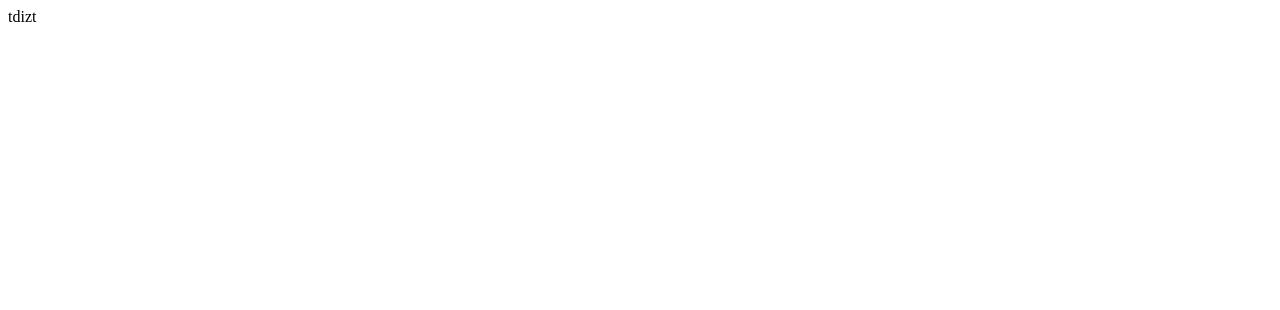
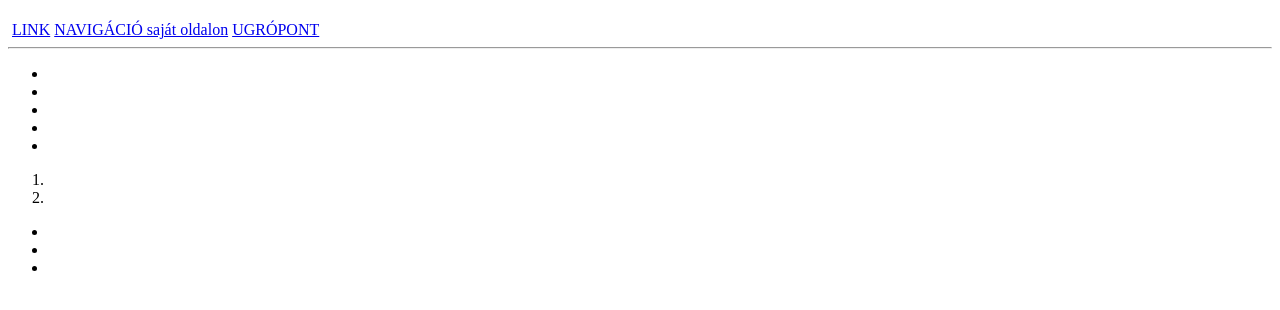
Before and after one commit to ndominik12/10_ikt_web, a plain HTML site: page index.html in a window 1280 px wide. Drawn offline with Linux system fonts and the light colour scheme.

Commit message:
alapozás

```diff
--- a/index.html
+++ b/index.html
@@ -1 +1,47 @@
-tdizt
+<!DOCTYPE html>
+<!-- html doctype meghatarozasa (HTML5) -->
+<html lang="HU-hu">
+<!-- itt allitom be a regiot es a nyelvet(nem mintha szamitana) -->
+<head>
+<!-- nem lathato behind the scenes code -->
+    <meta charset="UTF-8">
+<!-- utf-8 charset beallitasa -->
+    <meta name="viewport" content="width=, initial-scale=1.0">
+<!-- reszponzivitasert felelos sor, itt lehet beallitani a viewport meretet -->
+    <link rel="stylesheet" href="css/style.css">
+    <style>
+        h1 {
+            color: blue;
+        }
+    </style>
+    <title>IKT</title>
+<!-- a tabon megjeleno cimet itt lehet megadni -->
+</head>
+<!-- itt kezdodik a valojaban lathato content -->
+<body>
+<h1 style="color: pink;"></h1>
+<img src="" alt="" title=""> <!--Kép beillesztése, src: forrásválasztó, alt: ha nem jeleníthető meg a kép, title: ha a kép fölé visszük az egeret, kiírja azt amit írunk-->
+<a href="https://...." target="_blank">LINK</a>
+<a href="cica.html">NAVIGÁCIÓ saját oldalon</a>
+<a href="#leiras">UGRÓPONT</a>
+<br> <!--sortörés-->
+<hr> <!--vízszintes vonal-->
+<ul>
+    <li></li>
+    <li></li>
+    <li></li>
+    <li></li>
+    <li></li>
+</ul> <!--számozatlan felsorolás: emmet (gyorskód): ul>li*5 (5 elemből álló lista)-->
+<ol>
+    <li></li>
+    <li></li>
+</ol> <!--számozott felsorolás-->
+<ul class="cica" id="kutya">
+    <li></li>
+    <li></li>
+    <li></li>
+</ul> <!--emmet (gyorskód: ul.cica#kutya>li*3)-->
+</body>
+<!-- itt van vege a lathato contentnek -->
+</html>
```
